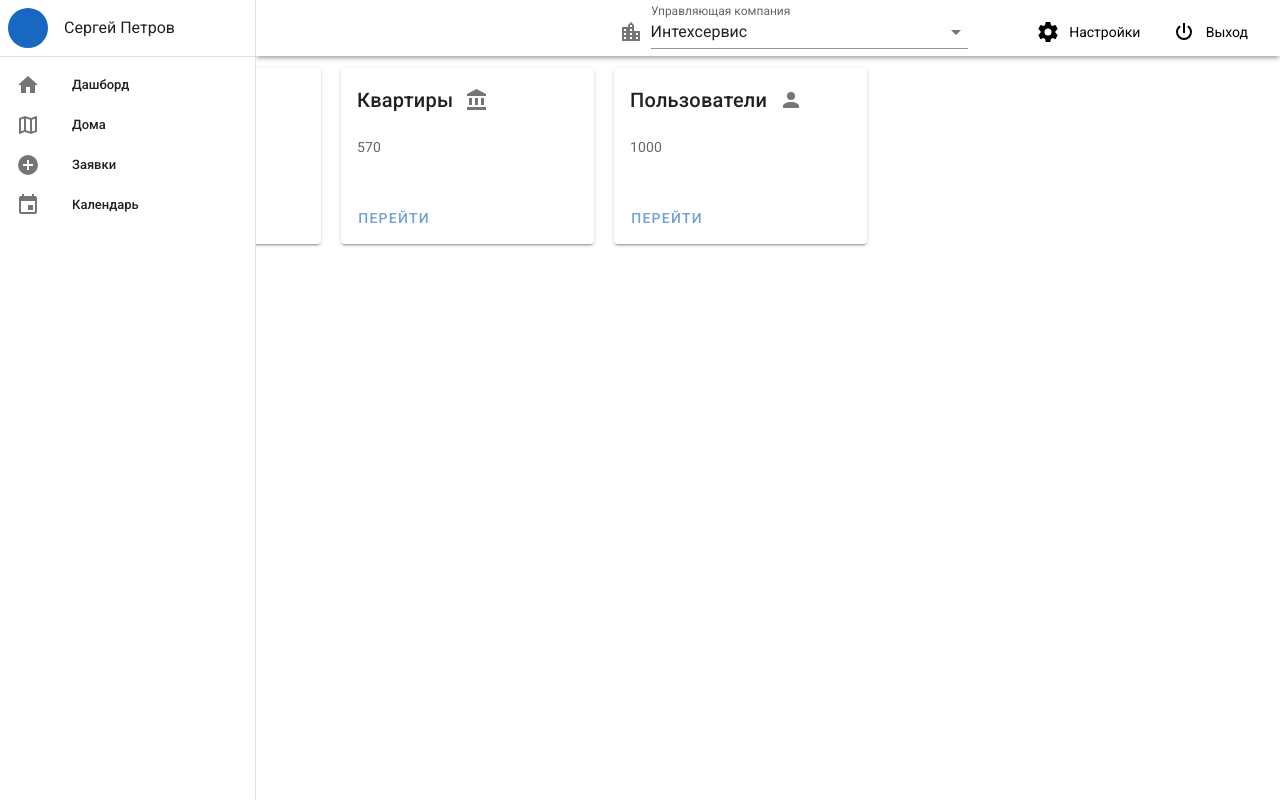
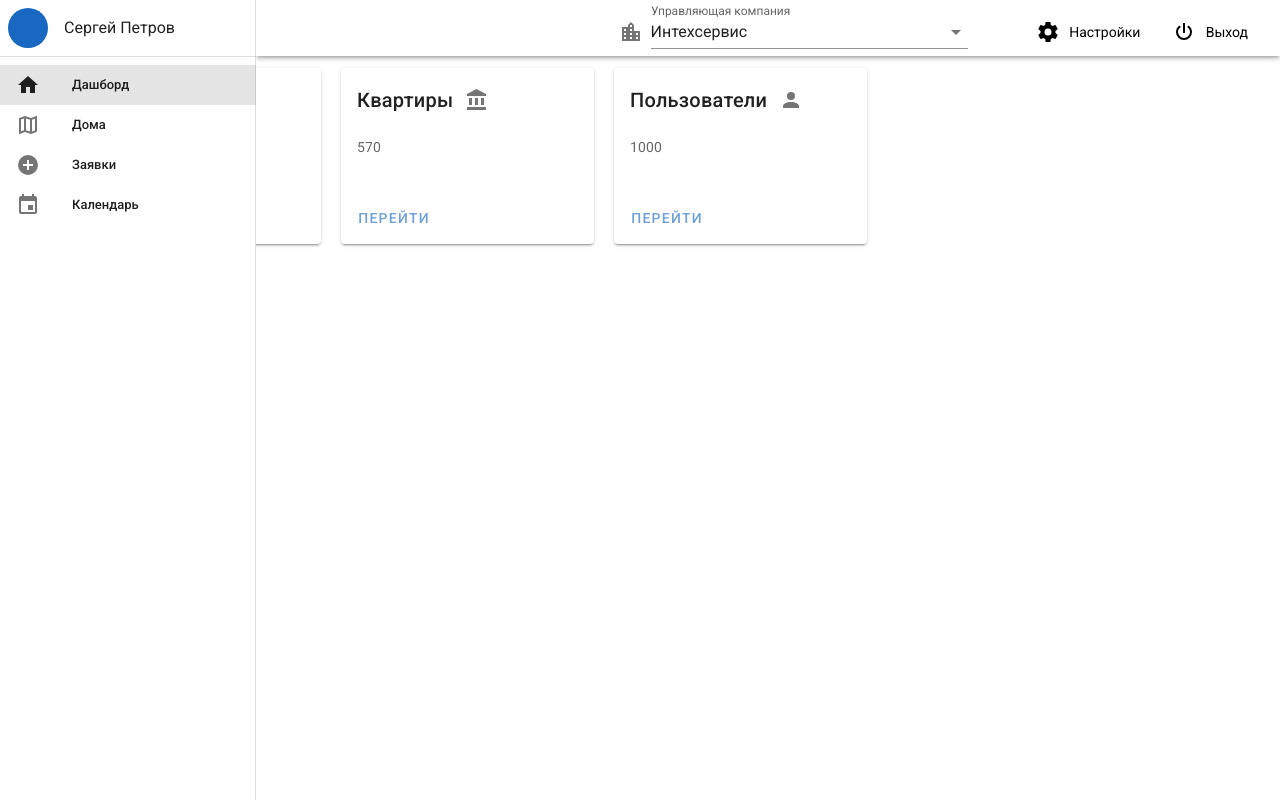
Before and after one commit to zorin-e/gkh-manage, a Vue app: page /dashboard in a window 1280 px wide. Built offline with nearby package versions, Linux system fonts and the light colour scheme.

Commit message:
Fix: links

```diff
--- a/src/presentation/components/Layouts/RightMenu.vue
+++ b/src/presentation/components/Layouts/RightMenu.vue
@@ -9,7 +9,11 @@
         </v-btn>
       </template>
       <v-list>
-        <v-list-item v-for="(item, index) in settingsMenu" :key="index">
+        <v-list-item
+          v-for="(item, index) in settingsMenu"
+          :key="index"
+          :to="{ name: item.to }"
+        >
           <v-list-item-title>{{ item.title }}</v-list-item-title>
         </v-list-item>
       </v-list>
@@ -39,12 +43,15 @@ export default Vue.extend({
       settingsMenu: [
         {
           title: ROUTES.companies.title,
+          to: ROUTES.companies.name,
         },
         {
           title: ROUTES.employers.title,
+          to: ROUTES.employers.name,
         },
         {
           title: ROUTES.services.title,
+          to: ROUTES.services.name,
         },
       ],
     };
--- a/src/presentation/layouts/LayoutDefault.vue
+++ b/src/presentation/layouts/LayoutDefault.vue
@@ -18,7 +18,12 @@
       <v-divider></v-divider>
 
       <v-list dense>
-        <v-list-item v-for="item in items" :key="item.title" link>
+        <v-list-item
+          v-for="item in items"
+          :key="item.title"
+          link
+          :to="{ name: item.to }"
+        >
           <v-list-item-icon>
             <v-icon>{{ item.icon }}</v-icon>
           </v-list-item-icon>
@@ -62,6 +67,7 @@ import {
   mdiCalendar,
   mdiCity,
 } from "@mdi/js";
+import { ROUTES } from "@/domain/routes";
 export default Vue.extend({
   components: {
     RightMenu,
@@ -70,10 +76,10 @@ export default Vue.extend({
     return {
       drawer: true,
       items: [
-        { title: "Дашборд", icon: mdiHome },
-        { title: "Дома", icon: mdiMapOutline },
-        { title: "Заявки", icon: mdiPlusCircle },
-        { title: "Календарь", icon: mdiCalendar },
+        { title: "Дашборд", icon: mdiHome, to: ROUTES.dashboard.name },
+        { title: "Дома", icon: mdiMapOutline, to: ROUTES.houses.name },
+        { title: "Заявки", icon: mdiPlusCircle, to: ROUTES.issues.name },
+        { title: "Календарь", icon: mdiCalendar, to: ROUTES.calendar.name },
       ],
       companies: [{ text: "Интехсервис", value: 1 }],
       mini: true,
--- a/src/presentation/views/Houses/List.vue
+++ b/src/presentation/views/Houses/List.vue
@@ -1,6 +1,5 @@
 <template>
   <v-col xs="12" sm="10" md="9" lg="7">
-    <!-- <h2 v-if="$route.meta.title" class="font-weight-regular">{{$route.meta.title}}</h2> -->
     <div class="text-right">
       <v-btn
         color="primary"
--- a/src/presentation/views/Houses/Wrapper.vue
+++ /dev/null
@@ -1,3 +0,0 @@
-<template>
-  <router-view />
-</template>
```
